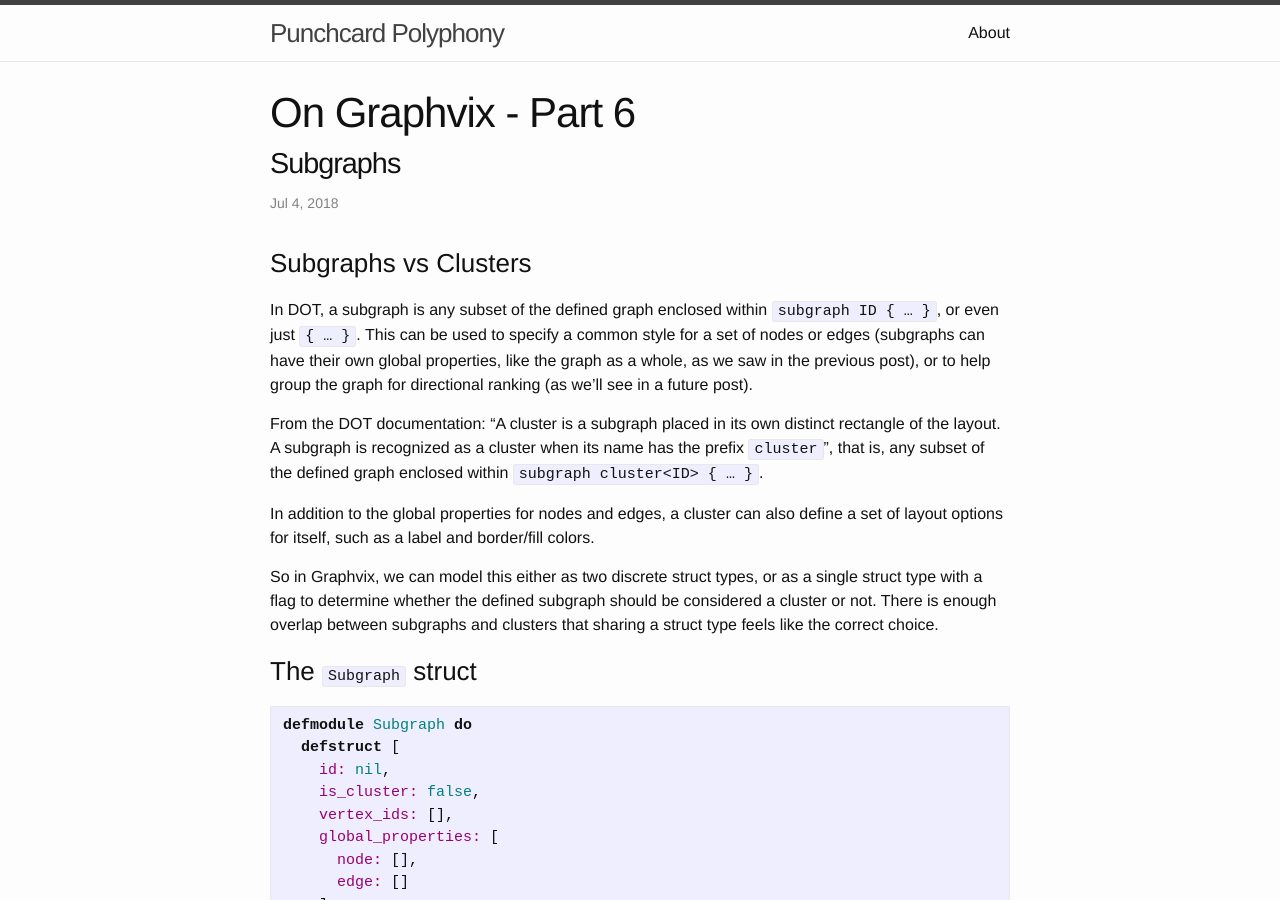
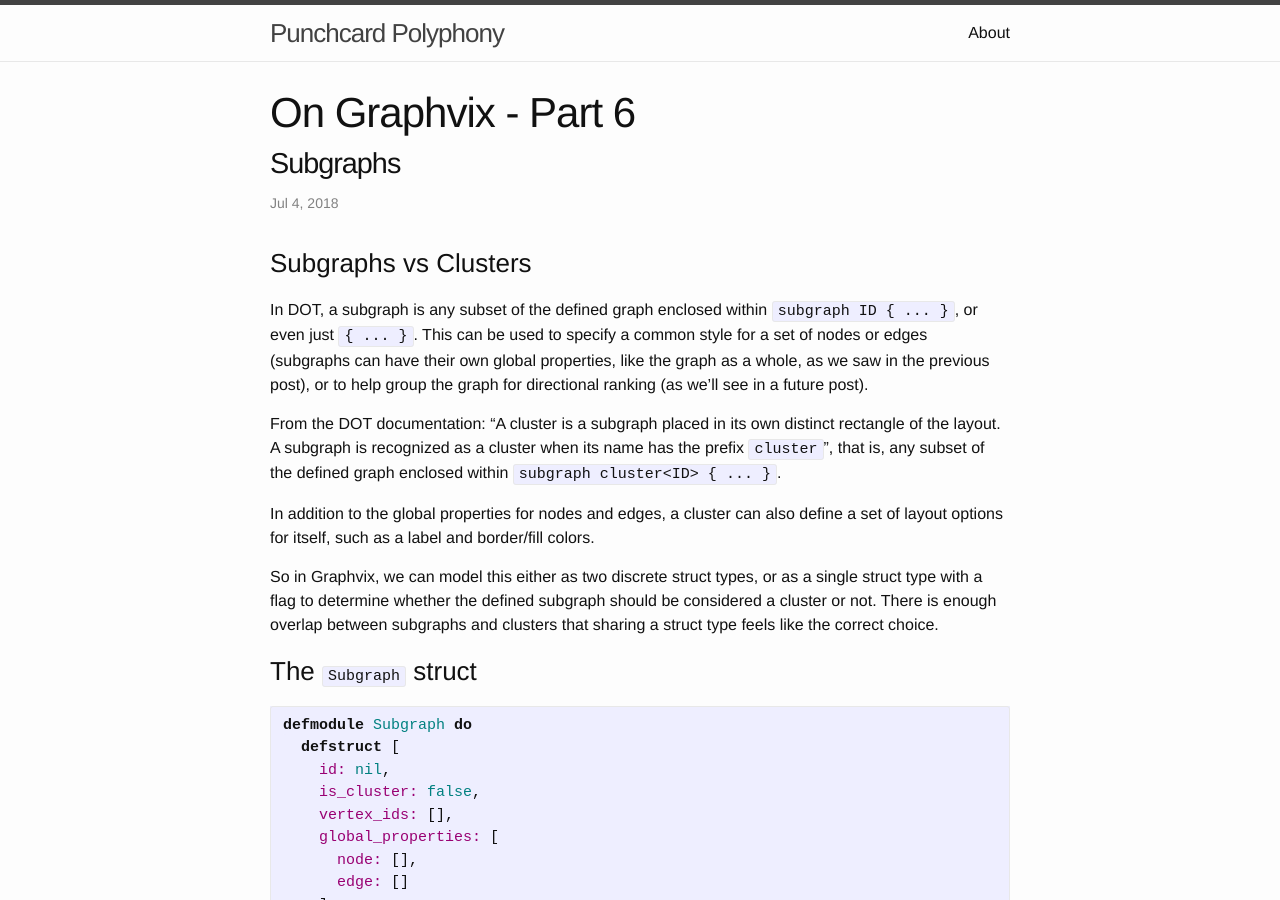
Before and after one commit to mikowitz/mikowitz.github.io, a Jekyll site: the page built from _posts/2018-07-03-graphvix-part6.md, in a window 1280 px wide and 900 px high. Built offline with Jekyll 4.4.1, drawn with Linux system fonts in a browser that asks for light colours.

Commit message:
Fix ellipses

```diff
--- a/_posts/2018-07-03-graphvix-part6.md
+++ b/_posts/2018-07-03-graphvix-part6.md
@@ -9,9 +9,9 @@
 
 ### Subgraphs vs Clusters
 
-In DOT, a subgraph is any subset of the defined graph enclosed within `subgraph ID { … }`, or even just `{ … }`. This can be used to specify a common style for a set of nodes or edges (subgraphs can have their own global properties, like the graph as a whole, as we saw in the previous post), or to help group the graph for directional ranking (as we’ll see in a future post).
+In DOT, a subgraph is any subset of the defined graph enclosed within `subgraph ID { ... }`, or even just `{ ... }`. This can be used to specify a common style for a set of nodes or edges (subgraphs can have their own global properties, like the graph as a whole, as we saw in the previous post), or to help group the graph for directional ranking (as we’ll see in a future post).
 
-From the DOT documentation: “A cluster is a subgraph placed in its own distinct rectangle of the layout. A subgraph is recognized as a cluster when its name has the prefix `cluster`”, that is, any subset of the defined graph enclosed within `subgraph cluster<ID> { … }`.
+From the DOT documentation: “A cluster is a subgraph placed in its own distinct rectangle of the layout. A subgraph is recognized as a cluster when its name has the prefix `cluster`”, that is, any subset of the defined graph enclosed within `subgraph cluster<ID> { ... }`.
 
 In addition to the global properties for nodes and edges, a cluster can also define a set of layout options for itself, such as a label and border/fill colors.
 
```
